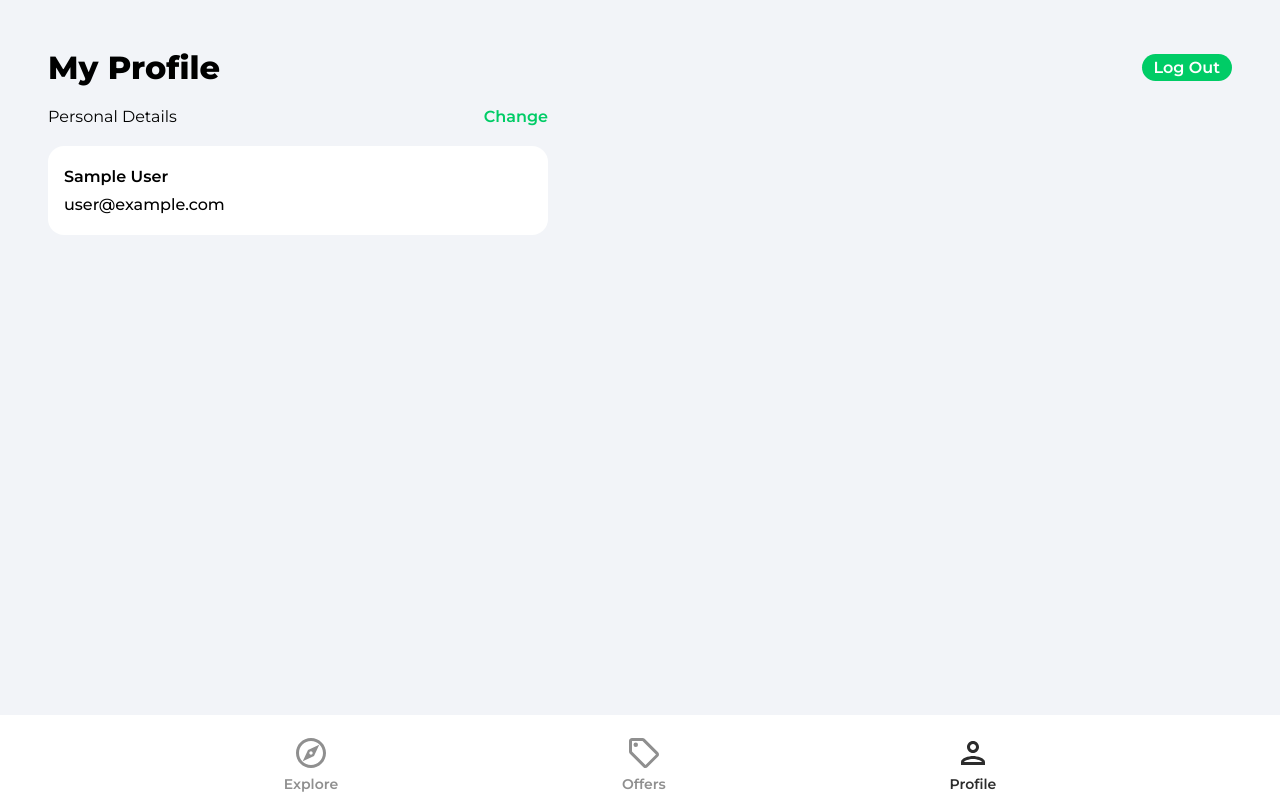
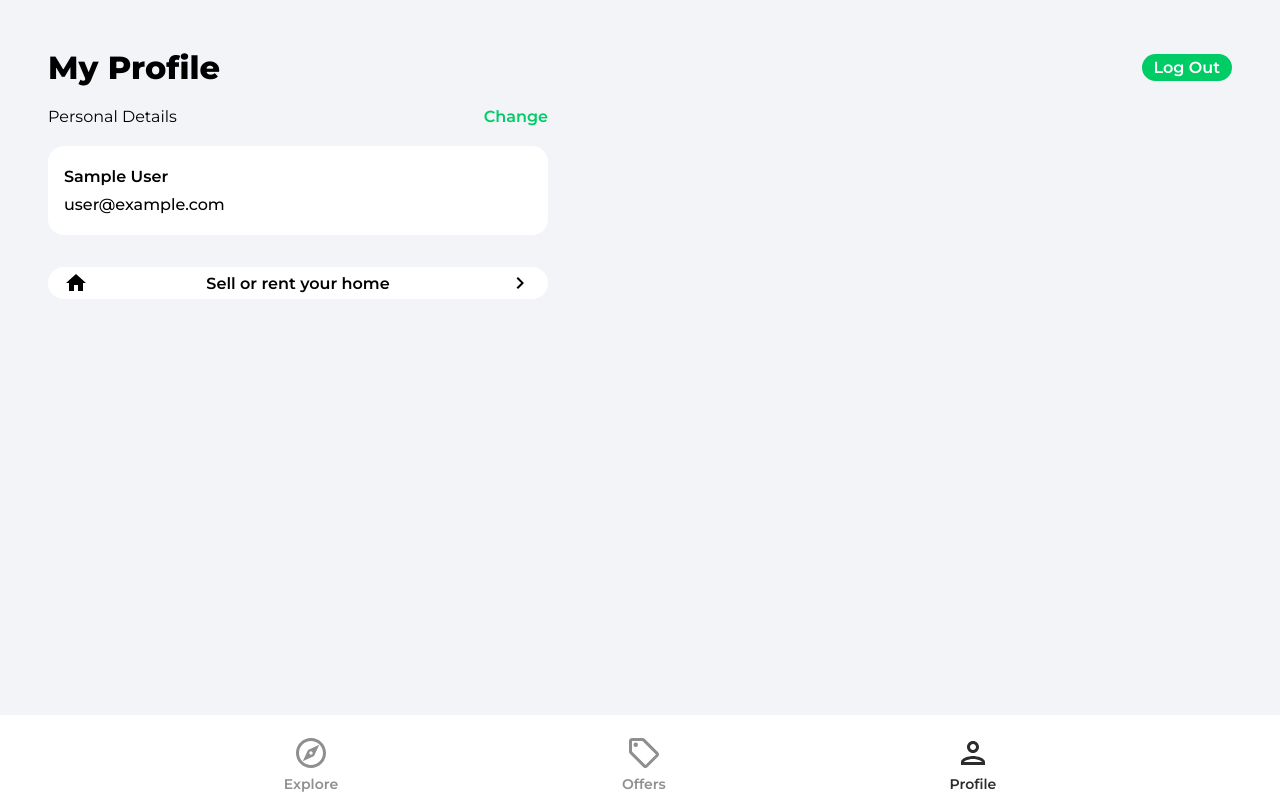
Before and after one commit to it27427/house-marketplace-app, a React (Vite) app: page /profile in a window 1280 px wide. Built offline with nearby package versions, Linux system fonts and the light colour scheme; no server answers; sample sign-in values are in the browser's storage.

Commit message:
create-listing link added in profile

```diff
--- a/src/pages/Profile.jsx
+++ b/src/pages/Profile.jsx
@@ -2,8 +2,10 @@
 import { getAuth, updateProfile } from 'firebase/auth';
 import { doc, updateDoc } from 'firebase/firestore';
 import { db } from '@/firebase.config';
-import { useNavigate } from 'react-router-dom';
+import { Link, useNavigate } from 'react-router-dom';
 import { toast } from 'react-toastify';
+import arrowRight from '../assets/images/svg/keyboardArrowRightIcon.svg';
+import homeIcon from '../assets/images/svg/homeIcon.svg';
 
 const Profile = () => {
   const auth = getAuth();
@@ -89,6 +91,12 @@
             />
           </form>
         </div>
+
+        <Link to='/create-listing' className='createListing'>
+          <img src={homeIcon} alt='home' />
+          <p>Sell or rent your home</p>
+          <img src={arrowRight} alt='arrow-right' />
+        </Link>
       </main>
     </div>
   );
```
